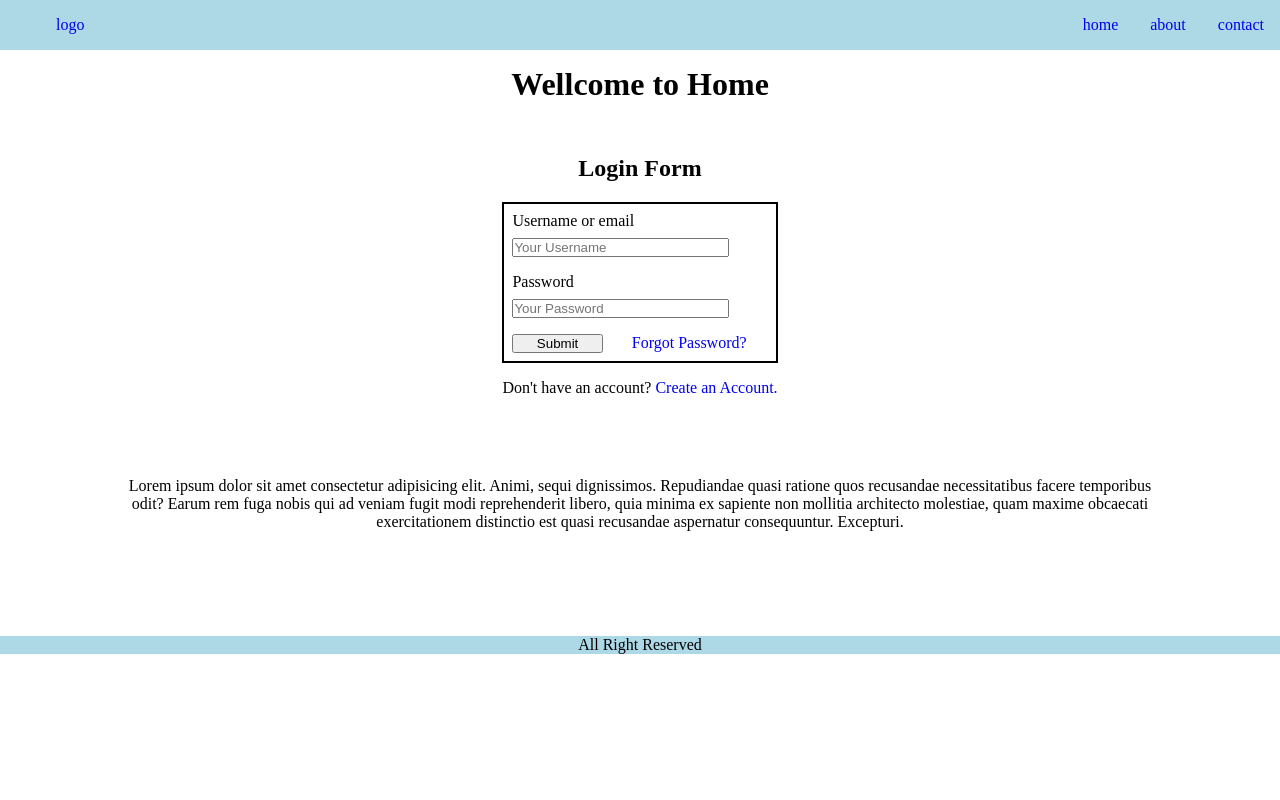
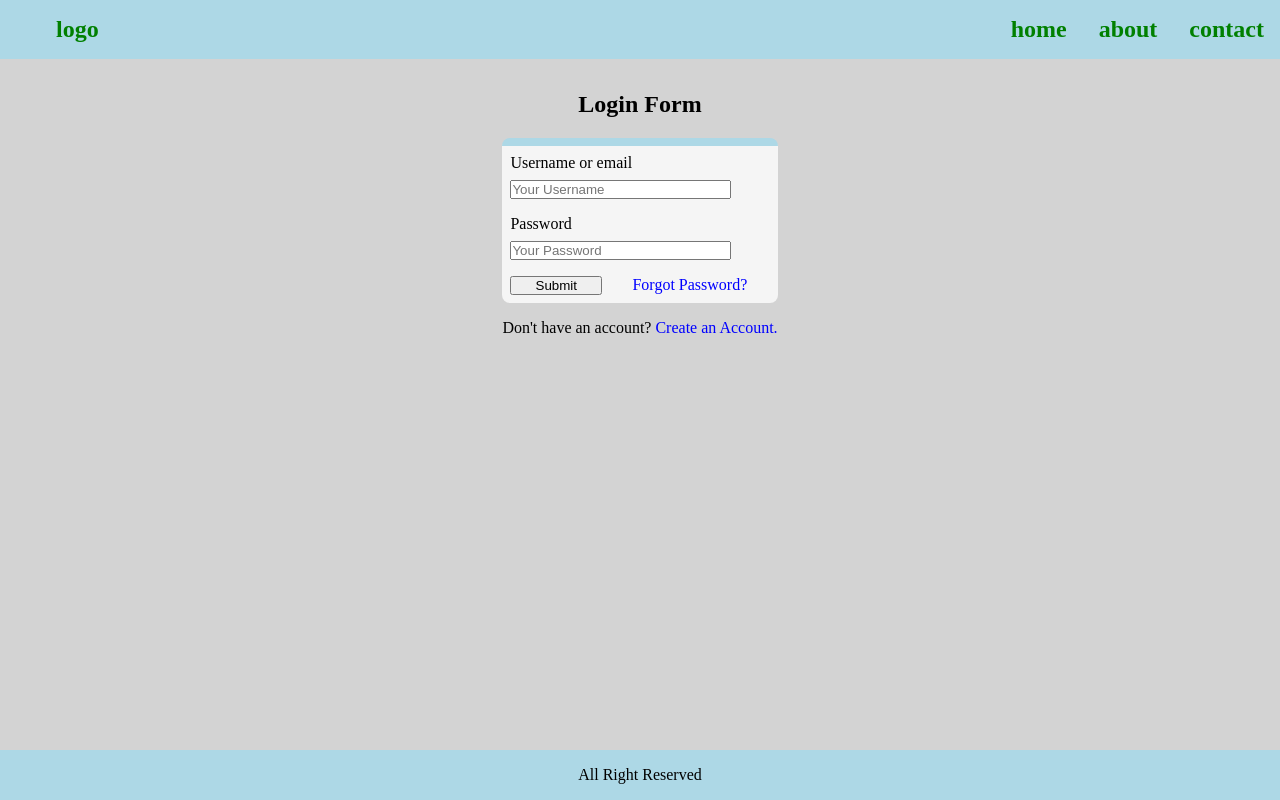
Before and after one commit to StanGanev/Various-Exercises-For-WebUI, a plain HTML site: page login form/index.html in a window 1280 px wide. Drawn offline with Linux system fonts and the light colour scheme.

Commit message:
adding new stuffs

```diff
--- a/login form/index.html
+++ b/login form/index.html
@@ -20,7 +20,6 @@
                     <li><a href="#">contact</a></li>
                 </ul>
             </nav>
-            <h1>Wellcome to Home</h1>
         </header>
         <section>
             <article>
@@ -37,19 +36,9 @@
                 </form>
                 <p>Don't have an account? <a href="#">Create an Account.</a></p>
             </article>
-            <section class="text">
-                <p>Lorem ipsum dolor sit amet consectetur adipisicing elit. Animi, sequi dignissimos. Repudiandae
-                    quasi
-                    ratione quos recusandae necessitatibus facere temporibus odit? Earum rem fuga nobis qui ad
-                    veniam
-                    fugit
-                    modi reprehenderit libero, quia minima ex sapiente non mollitia architecto molestiae, quam
-                    maxime
-                    obcaecati exercitationem distinctio est quasi recusandae aspernatur consequuntur. Excepturi.</p>
-            </section>
         </section>
         <footer>
-            All Right Reserved
+            <p>All Right Reserved</p>
         </footer>
     </div>
 </body>
--- a/login form/styles.css
+++ b/login form/styles.css
@@ -8,24 +8,35 @@ html {
     box-sizing: inherit
 }
 
-
 body {
     margin: 0;
     padding: 0;
-    max-width: 1600px;
-
 }
 
 
 .container {
-    margin: 0;
-    padding: 0;
+    display: flex;
+    min-height: 100vh;
+    flex-direction: column;
     text-align: center;
-    max-width: 100%;
+}
+
+section {
+    display: flex;
+    background-color: lightgray;
+    flex: 1;
+    justify-content: center;
+}
+
+footer {
+    background-color: lightblue;
+    bottom: 0;
+    left: 0;
 }
 
 a {
     text-decoration: none;
+    color: blue;
 }
 
 nav {
@@ -43,31 +54,28 @@ nav ul li {
     margin: 0;
 }
 
+nav ul li a {
+    font-size: 1.5rem;
+    font-weight: bold;
+    color: green;
+}
+
 li:first-child {
     margin-right: auto
 }
 
-header h1 {
-    margin-top: 1rem;
-    margin-bottom: 2rem;
-}
-
-article {
-    display: inline-block;
-    margin: 0 auto;
-}
-
-.text {
-    word-wrap: break-word;
-    padding: 3rem 2rem 5.6rem 2rem;
-    margin: 0 5rem;
+h2 {
+    margin-top: 2rem;
 }
 
 form {
     display: flex;
     flex-direction: column;
     justify-content: center;
-    border: 2px solid black;
+    border-radius: 0.5rem;
+    border-top: 0.5rem solid lightblue;
+    background-color: whitesmoke;
+    max-height: 50%;
 }
 
 label {
@@ -93,21 +101,11 @@ form div {
 }
 
 div input {
-
-    display: block;
     justify-self: flex-start;
     flex: 1;
 }
 
 form a {
-    display: block;
     justify-self: flex-end;
     flex: 2;
-
 }
-
-footer {
-    background-color: lightblue;
-    bottom: 0;
-    left: 0;
-}
```
